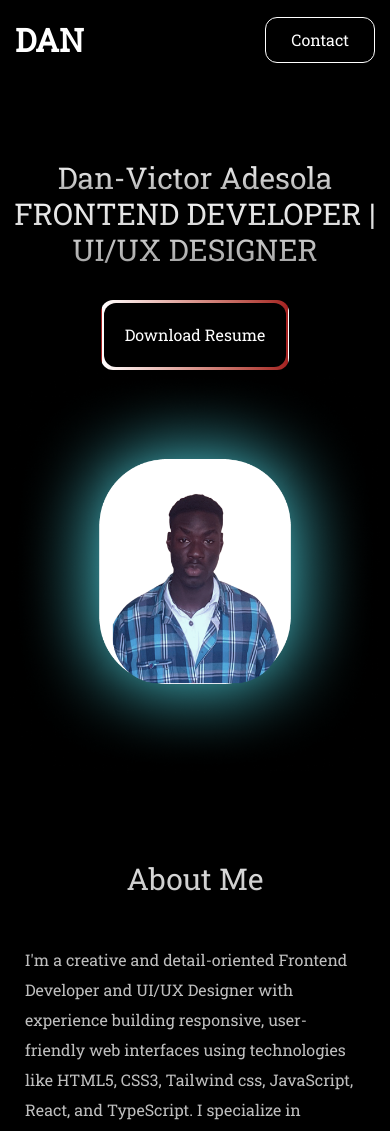
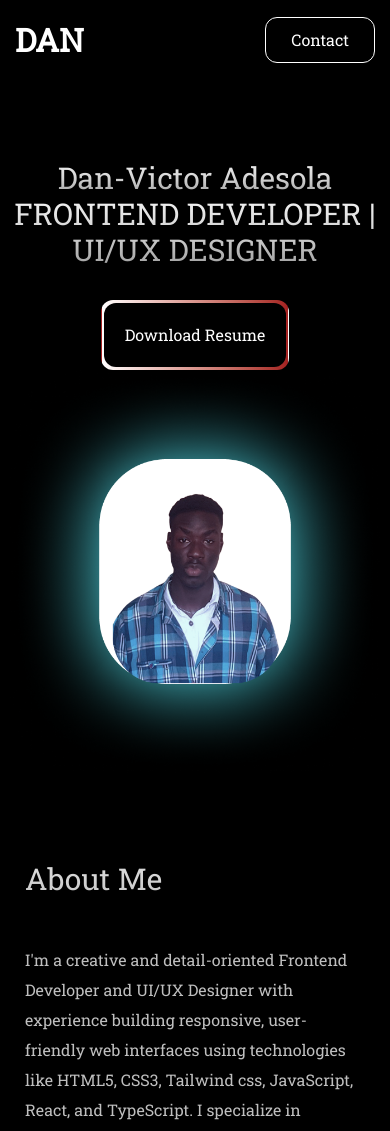
Before and after one commit to Dan-Victor/Dan-portfolio, a React (Vite) app: page / in a window 390 px wide. Shown: the top 1131 px of the page. Built offline with nearby package versions, Linux system fonts and the light colour scheme.

Commit message:
updated now

```diff
--- a/src/App.jsx
+++ b/src/App.jsx
@@ -32,7 +32,7 @@ text-transparent'>FRONTEND DEVELOPER | UI/UX DESIGNER</h1>
            <img  src={Picture} alt="Dan Victor" className='object-cover  ' />
         </div>
       </section>
-        <h1 className='text-center text-3xl sm:text-5xl bg-gradient-to-b from-[#F5F5F5] via-[#D4D4D4] to-[#9E9E9E] h-auto bg-clip-text
+        <h1 className='text-left px-[25px] sm:px-0 sm:text-center text-3xl sm:text-5xl bg-gradient-to-b from-[#F5F5F5] via-[#D4D4D4] to-[#9E9E9E] h-auto bg-clip-text
 text-transparent py-12 scroll-mt-20' id='about'>About Me</h1>
         <p className=' text-left md:text-center opacity-75 px-[25px] sm:px-[30px] xl:px-[90px] leading-[30px]'>I'm a creative and detail-oriented Frontend Developer and UI/UX Designer with experience building responsive,
            user-friendly web interfaces using technologies like HTML5, CSS3, Tailwind css, JavaScript, React, and TypeScript. I specialize in translating UI/UX designs
```
